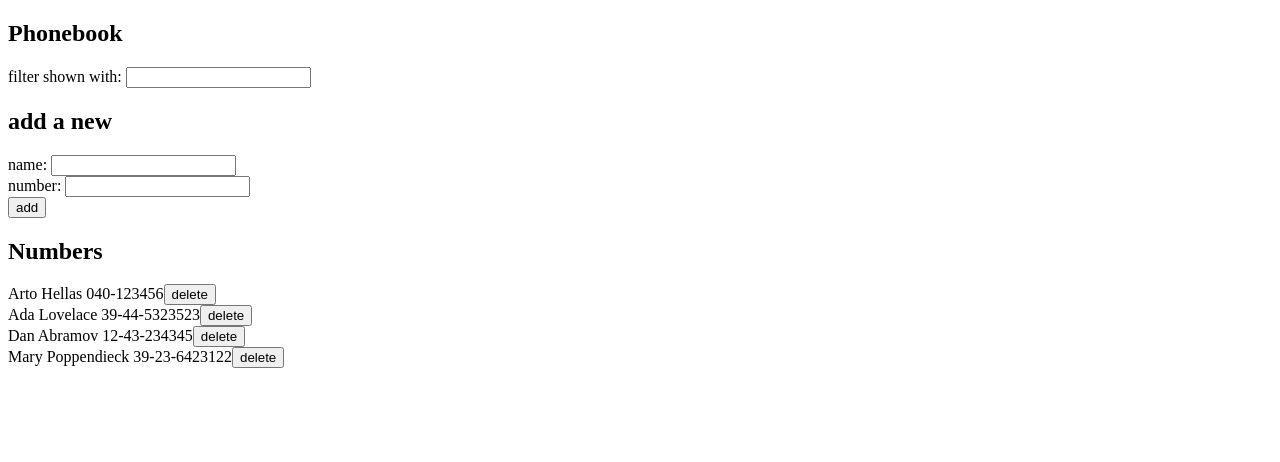
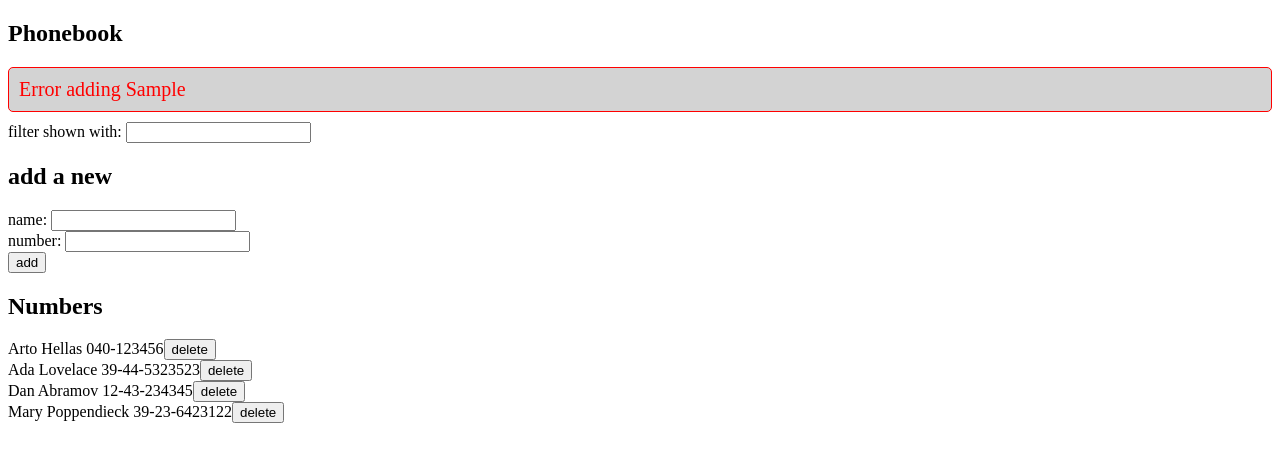
Before and after one commit to ali-amaan/Full-Stack-Open-Course-2024, a React (Vite) app in the folder part2/phonebook/: page / in a window 1280 px wide. Both pictures are taken after typing "Sample", "Sample" into the empty fields and a click on the button "add". Shown: the top 462 px of the page. Built offline with nearby package versions, Linux system fonts and the light colour scheme; no server answers; data requests are answered from the project's data file.

Commit message:
part2 2.17 completed

```diff
--- a/part2/phonebook/src/App.jsx
+++ b/part2/phonebook/src/App.jsx
@@ -1,5 +1,8 @@
-import React, { useState, useEffect } from 'react';
+import { useState, useEffect } from 'react';
 import personsService from './services/persons';
+import Notification from './components/notification';
+import './index.css'; // Import the CSS file
+
 
 // Component for rendering a single person
 const Person = ({ person, onDelete }) => (
@@ -53,6 +56,7 @@ const App = () => {
   const [newName, setNewName] = useState('');
   const [newNumber, setNewNumber] = useState('');
   const [searchTerm, setSearchTerm] = useState('');
+  const [notification, setNotification] = useState({ message: null, type: '' });
 
   useEffect(() => {
     personsService.getAll().then(initialPersons => {
@@ -62,6 +66,13 @@ const App = () => {
         console.error('Error fetching data:', error);
       });
   }, []);
+
+  const showNotification = (message, type = 'success') => {
+    setNotification({ message, type });
+    setTimeout(() => {
+      setNotification({ message: null, type: '' });
+    }, 5000);
+  };
 
   const addPerson = (newPerson) => {
     const existingPerson = persons.find(person => person.name === newPerson.name);
@@ -73,9 +84,11 @@ const App = () => {
         personsService.update(existingPerson.id, updatedPerson)
           .then(returnedPerson => {
             setPersons(persons.map(person => person.id !== existingPerson.id ? person : returnedPerson));
+            showNotification(`Updated ${newPerson.name}'s number`);
           })
           .catch(error => {
             console.error('Error updating person:', error);
+            showNotification(`Error updating ${newPerson.name}'s number`, 'error');
           });
       }
     } else {
@@ -83,8 +96,10 @@ const App = () => {
 
       personsService.create(personWithId).then(returnedPerson => {
         setPersons([...persons, returnedPerson]);
+        showNotification(`Added ${newPerson.name}`);
       }).catch(error => {
         console.error('Error adding person:', error);
+        showNotification(`Error adding ${newPerson.name}`, 'error');
       });
     }
   };
@@ -94,8 +109,10 @@ const App = () => {
     if (window.confirm(`Delete ${person.name}?`)) {
       personsService.remove(id).then(() => {
         setPersons(persons.filter(p => p.id !== id));
+        showNotification(`Deleted ${person.name}`);
       }).catch(error => {
         console.error('Error deleting person:', error);
+        showNotification(`Information of ${person.name} has already been removed from server`, 'error');
       });
     }
   };
@@ -107,6 +124,7 @@ const App = () => {
   return (
     <div>
       <h2>Phonebook</h2>
+      <Notification message={notification.message} type={notification.type} />
       <div>
         filter shown with: <input value={searchTerm} onChange={handleSearch} />
       </div>
--- /dev/null
+++ b/part2/phonebook/src/components/notification.jsx
@@ -0,0 +1,14 @@
+// Notification.jsx
+const Notification = ({ message, type }) => {
+  if (!message) {
+    return null;
+  }
+
+  return (
+    <div className={`notification ${type}`}>
+      {message}
+    </div>
+  );
+};
+
+export default Notification;
--- /dev/null
+++ b/part2/phonebook/src/index.css
@@ -0,0 +1,17 @@
+/* index.css */
+.notification {
+    background-color: lightgrey;
+    border: 1px solid;
+    border-radius: 5px;
+    padding: 10px;
+    margin-bottom: 10px;
+    font-size: 20px;
+  }
+
+  .notification.success {
+    color: green;
+  }
+
+  .notification.error {
+    color: red;
+  }
```
